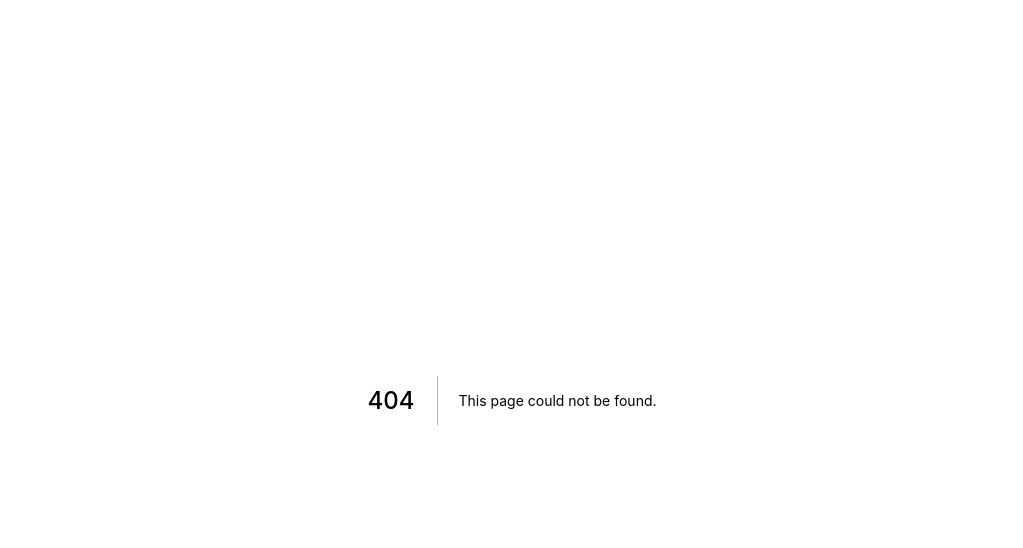
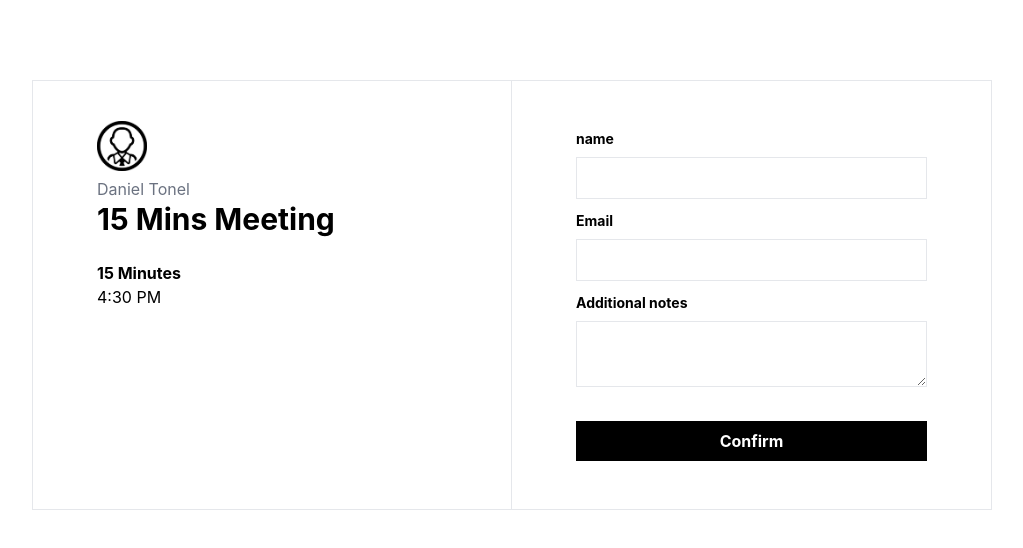
Before and after one commit to Divin17/cal-clone, a Next.js app: page /events/step1 in a window 1280 px wide. Before the commit this address had no page. Shown: the top 548 px of the page, without its empty margins (128-1151 px from the left). Built offline with nearby package versions, Linux system fonts and the light colour scheme.

Commit message:
Event step1 page

```diff
--- a/components/Form/TextInput.tsx
+++ b/components/Form/TextInput.tsx
@@ -52,6 +52,23 @@ const TextInput: React.FC<Props> = (props) => {
          );
          break;
 
+      case "textarea":
+         inputElement = (
+            <textarea
+               className={`appearance-none border ${
+                  props.errorMessage && props.touched && "border-red-500"
+               } w-full py-2 px-3 mb-2 text-gray-700`}
+               name={props.name}
+               onChange={props.onChange}
+               onBlur={props.onBlur}
+               maxLength={props.max}
+               id={props.id}
+               placeholder={props.placeholder ?? ""}
+            >
+               {props.preValue}
+            </textarea>
+         );
+         break;
       default:
          inputElement = (
             <input
--- /dev/null
+++ b/pages/events/step1.tsx
@@ -0,0 +1,143 @@
+import React, { useState } from "react";
+import Image from "next/image";
+import Router from "next/router";
+import { Formik } from "formik";
+import * as Yup from "yup";
+import axios from "axios";
+import TextInput from "../../components/Form/TextInput";
+import Button from "../../components/Form/Button";
+
+const Step1: React.FC = () => {
+   const [isLoading, setLoading] = useState<boolean>(false);
+   const [isDisabled, setDisabled] = useState<boolean>(false);
+   const initialValues = {
+      name: "",
+      email: "",
+      note: "",
+   };
+   // All Validations
+   const insertingValidationSchema = Yup.object().shape({
+      name: Yup.string().required().label("Name"),
+      email: Yup.string().email().required().label("Email"),
+      note: Yup.string().required().label("note"),
+   });
+   const handleSubmit = async (values: any, onSubmitProps: any) => {
+      try {
+         setLoading(true);
+         setDisabled(false);
+         // eslint-disable-next-line no-unused-vars
+         const body = {
+            name: values.name,
+            email: values.email,
+            note: values.note,
+         };
+         // eslint-disable-next-line no-unused-vars
+         const result = await axios
+            .post("api/auth/register", {
+               name: values.name,
+               email: values.email,
+               note: values.note,
+            })
+            .then((res) => {
+               Router.push("/login");
+            })
+            .catch((error) => {
+               alert(error.response.data.error);
+               setLoading(false);
+            });
+      } catch (error) {
+         setLoading(false);
+         console.error(error);
+      }
+   };
+
+   return (
+      <>
+         <div className="max-h-fit max-w-screen-lg flex flex-row bg-gray-bg1 mx-40 my-20 border border-primaryBorder shadow-default">
+            <div className="w-1/2 py-10 px-16 border-r">
+               <div className="w-1/6">
+                  <Image
+                     src="/images/user.png"
+                     width={50}
+                     height={50}
+                     alt="testimonial-image"
+                  />
+               </div>
+               <p className="text-gray-500">Daniel Tonel</p>
+               <h1 className="text-3xl font-bold text-primary mb-6">
+                  15 Mins Meeting
+               </h1>
+               <div className="flex flex-row mt-6">
+                  <div className="w-5/6">
+                     <b>15 Minutes</b>
+                     <p className="text-green-800-500">4:30 PM</p>
+                  </div>
+               </div>
+            </div>
+            <div className=" w-1/2 max-w-lg m-auto bg-white px-16 py-12">
+               <Formik
+                  initialValues={initialValues}
+                  onSubmit={handleSubmit}
+                  enableReinitialize
+                  validationSchema={insertingValidationSchema}
+               >
+                  {({
+                     values,
+                     handleChange,
+                     handleSubmit,
+                     setFieldValue,
+                     touched,
+                     handleBlur,
+                     errors,
+                  }) => (
+                     <form onSubmit={handleSubmit}>
+                        <TextInput
+                           onChange={handleChange("name")}
+                           onBlur={handleBlur("name")}
+                           id="name"
+                           label="name"
+                           name="name"
+                           errorMessage={errors.name}
+                           preValue={values.name}
+                           placeholder=""
+                           type="text"
+                           touched={touched.name}
+                        />
+                        <TextInput
+                           onChange={handleChange("email")}
+                           onBlur={handleBlur("email")}
+                           id="email"
+                           label="Email"
+                           name="email"
+                           errorMessage={errors.email}
+                           preValue={values.email}
+                           placeholder=""
+                           type="text"
+                           touched={touched.email}
+                        />
+                        <TextInput
+                           onChange={handleChange("note")}
+                           onBlur={handleBlur("note")}
+                           id="note"
+                           label="Additional notes"
+                           name="note"
+                           errorMessage={errors.note}
+                           preValue={values.note}
+                           placeholder=""
+                           type="textarea"
+                           touched={touched.note}
+                        />
+                        <Button
+                           isDisabled={isDisabled}
+                           isLoading={isLoading}
+                           buttonText="Confirm"
+                        />
+                     </form>
+                  )}
+               </Formik>
+            </div>
+         </div>
+      </>
+   );
+};
+export default Step1;
```
Also changed, not shown: 1 other file (tests, documents, lock files or other folders).
